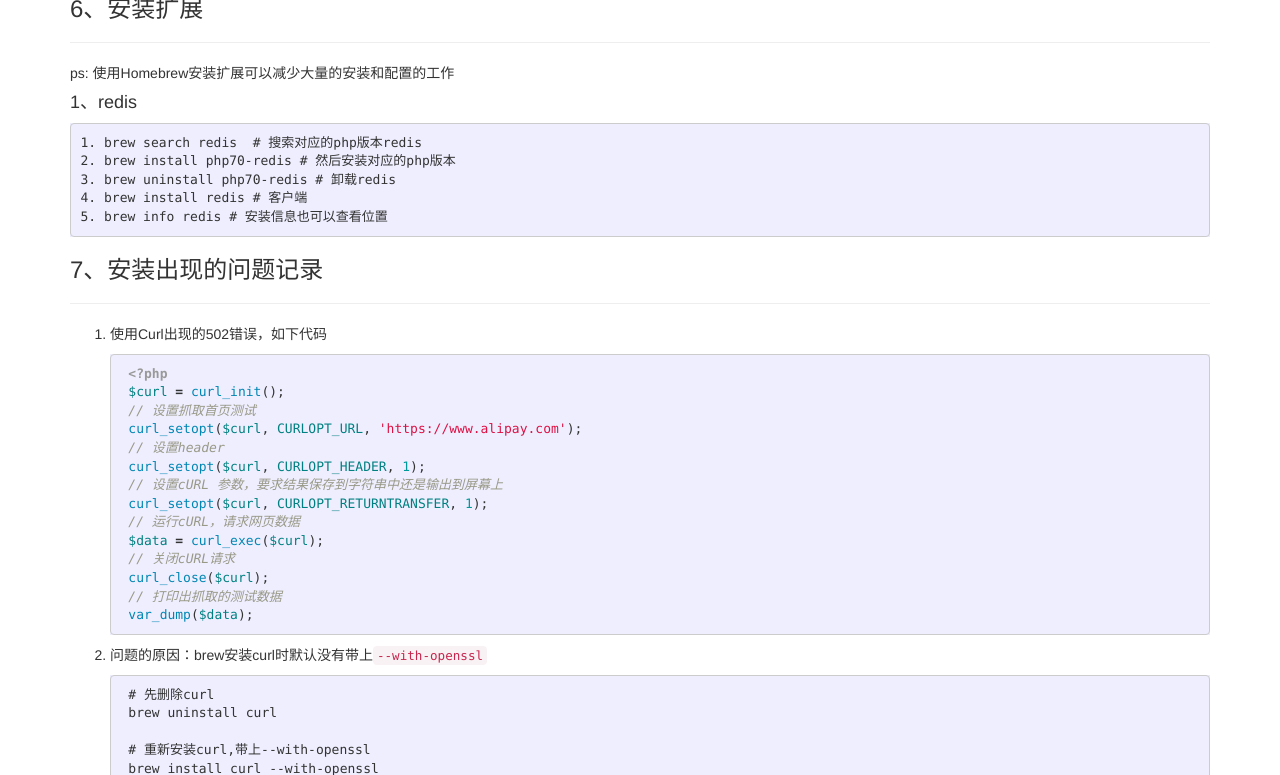
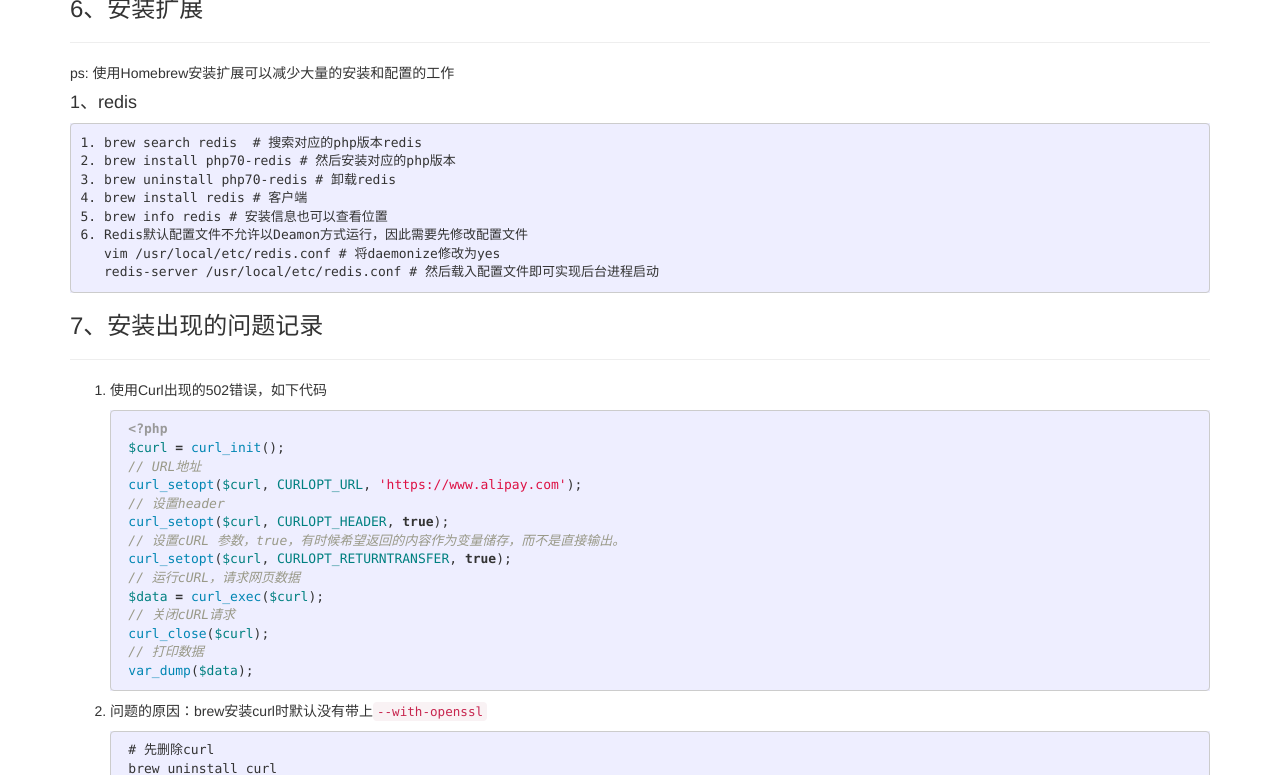
Before and after one commit to ityangbaojin/ityangbaojin.github.io, a Jekyll site: the page built from _posts/2017-05-04-mnmp.md, in a window 1280 px wide and 900 px high, scrolled down 7398 px, cut to the strip 125-900 px from the top of the window. Built offline with Jekyll 4.4.1, drawn with Linux system fonts in a browser that asks for light colours; comment, search, counter and statistics services are not loaded.

Commit message:
update mnmp.md content...

````diff
--- a/_posts/2017-05-04-mnmp.md
+++ b/_posts/2017-05-04-mnmp.md
@@ -308,6 +308,9 @@ ps: 使用Homebrew安装扩展可以减少大量的安装和配置的工作
 3. brew uninstall php70-redis # 卸载redis
 4. brew install redis # 客户端
 5. brew info redis # 安装信息也可以查看位置
+6. Redis默认配置文件不允许以Deamon方式运行，因此需要先修改配置文件
+   vim /usr/local/etc/redis.conf # 将daemonize修改为yes
+   redis-server /usr/local/etc/redis.conf # 然后载入配置文件即可实现后台进程启动
 ```
 
 
@@ -318,17 +321,17 @@ ps: 使用Homebrew安装扩展可以减少大量的安装和配置的工作
     ```php
     <?php
     $curl = curl_init();
-    // 设置抓取首页测试
+    // URL地址
     curl_setopt($curl, CURLOPT_URL, 'https://www.alipay.com');
     // 设置header
-    curl_setopt($curl, CURLOPT_HEADER, 1);
-    // 设置cURL 参数，要求结果保存到字符串中还是输出到屏幕上
-    curl_setopt($curl, CURLOPT_RETURNTRANSFER, 1);
+    curl_setopt($curl, CURLOPT_HEADER, true);
+    // 设置cURL 参数，true，有时候希望返回的内容作为变量储存，而不是直接输出。
+    curl_setopt($curl, CURLOPT_RETURNTRANSFER, true);
     // 运行cURL，请求网页数据
     $data = curl_exec($curl);
     // 关闭cURL请求
     curl_close($curl);
-    // 打印出抓取的测试数据
+    // 打印数据
     var_dump($data);
     ```
 2. 问题的原因：brew安装curl时默认没有带上```--with-openssl```
````
